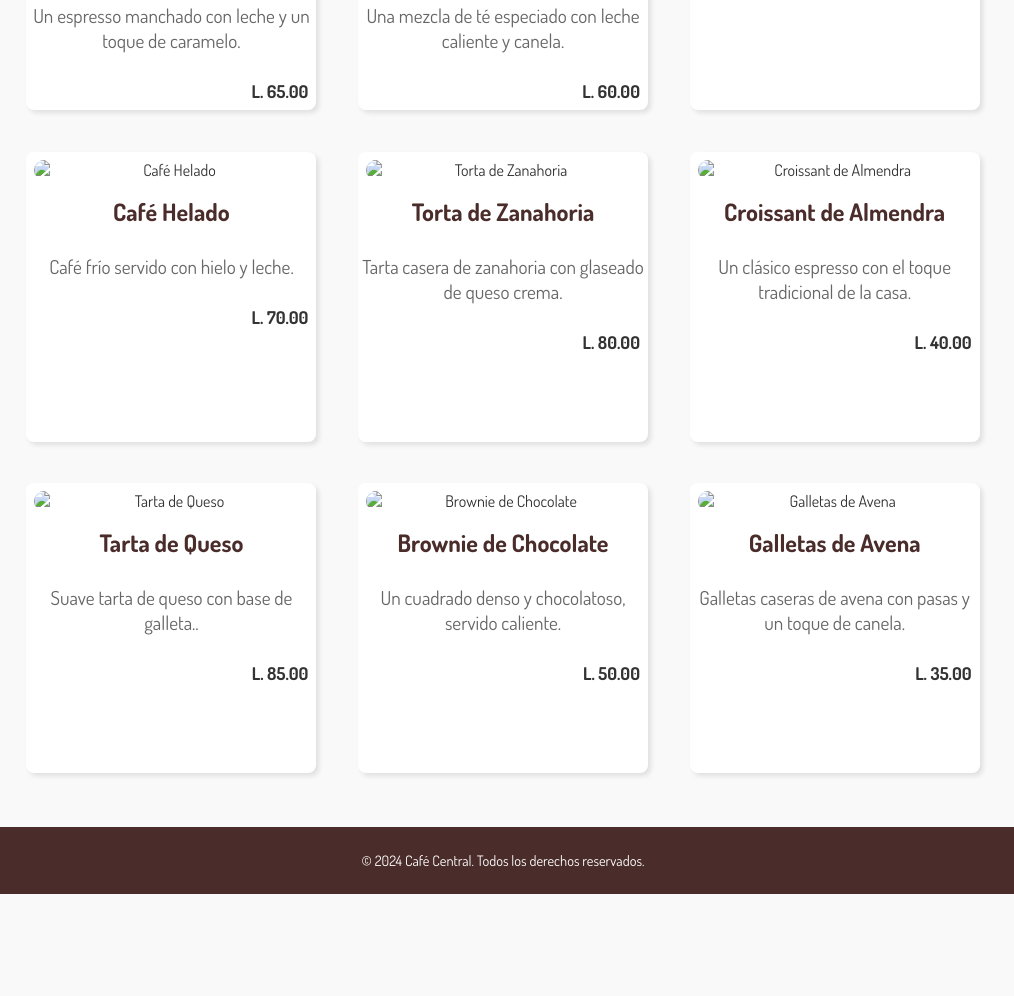
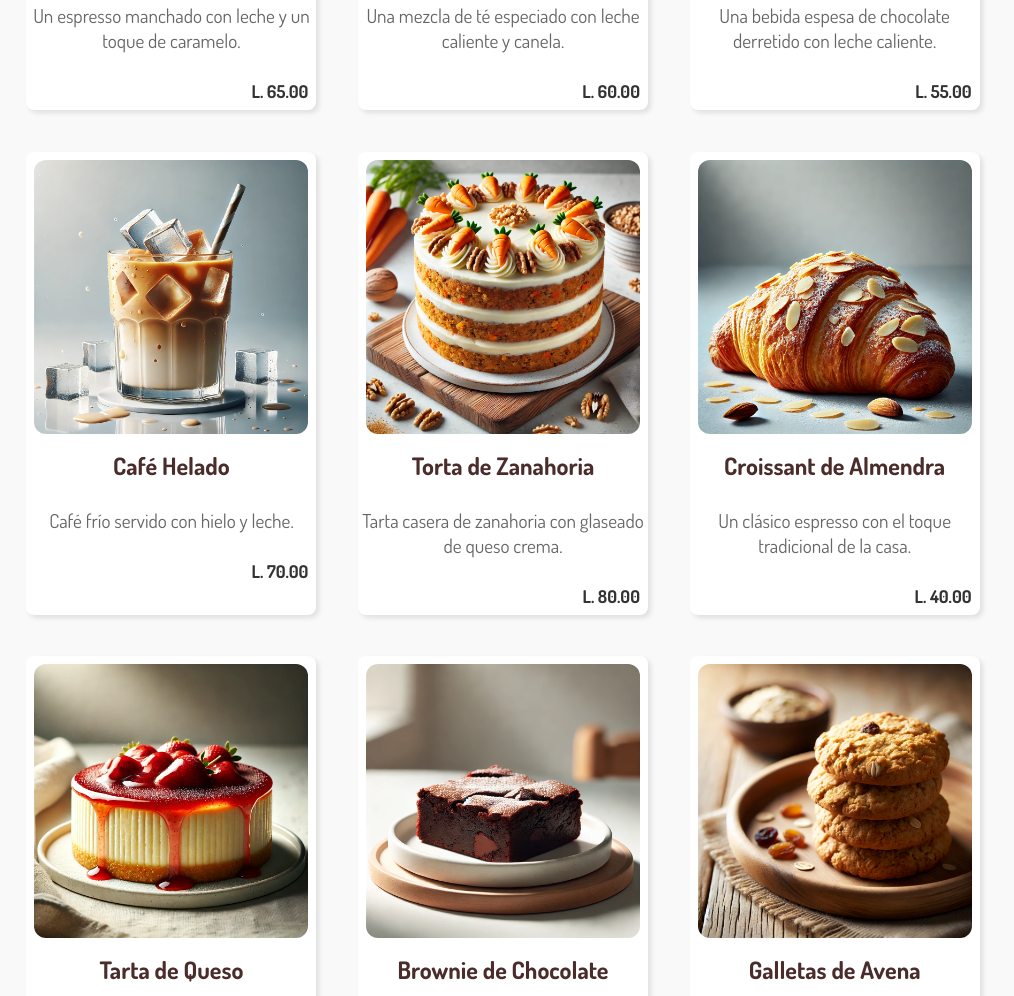
Before and after one commit to realeoncito/CafeArtesanal, a plain HTML site: page index.html in a window 1280 px wide. Shown: the part 1967-2963 px from the top of the page, without its empty margins (137-1151 px from the left). Before the commit the page ends 2861 px from the top, so only its background shows below. Drawn offline with Linux system fonts and the light colour scheme.

Commit message:
referencia a las nuevas imagenes

```diff
--- a/index.html
+++ b/index.html
@@ -81,43 +81,43 @@
                     <span>L. 60.00</span>
                 </div>
                 <div class="producto">
-                    <img src="./res/productos" alt="Chocolate Caliente">
+                    <img src="./res/productos/chocolatecaliente.webp" alt="Chocolate Caliente">
                     <h3>Chocolate Caliente</h3>
                     <p>Una bebida espesa de chocolate derretido con leche caliente.</p>
                     <span>L. 55.00</span>
                 </div>
                 <div class="producto">
-                    <img src="./res/productos" alt="Café Helado">
+                    <img src="./res/productos/icecoffee.webp" alt="Café Helado">
                     <h3>Café Helado</h3>
                     <p>Café frío servido con hielo y leche.</p>
                     <span>L. 70.00</span>
                 </div>
                 <div class="producto">
-                    <img src="./res/productos" alt="Torta de Zanahoria">
+                    <img src="./res/productos/zanahoria.webp" alt="Torta de Zanahoria">
                     <h3>Torta de Zanahoria</h3>
                     <p>Tarta casera de zanahoria con glaseado de queso crema.</p>
                     <span>L. 80.00</span>
                 </div>
                 <div class="producto">
-                    <img src="./res/productos" alt="Croissant de Almendra">
+                    <img src="./res/productos/croissant.webp" alt="Croissant de Almendra">
                     <h3>Croissant de Almendra</h3>
                     <p>Un clásico espresso con el toque tradicional de la casa.</p>
                     <span>L. 40.00</span>
                 </div>
                 <div class="producto">
-                    <img src="./res/productos" alt="Tarta de Queso">
+                    <img src="./res/productos/tartaqueso.webp" alt="Tarta de Queso">
                     <h3>Tarta de Queso</h3>
                     <p>Suave tarta de queso con base de galleta..</p>
                     <span>L. 85.00</span>
                 </div>
                 <div class="producto">
-                    <img src="./res/productos" alt="Brownie de Chocolate">
+                    <img src="./res/productos/brownie.webp" alt="Brownie de Chocolate">
                     <h3>Brownie de Chocolate</h3>
                     <p>Un cuadrado denso y chocolatoso, servido caliente.</p>
                     <span>L. 50.00</span>
                 </div>
                 <div class="producto">
-                    <img src="./res/productos" alt="Galletas de Avena">
+                    <img src="./res/productos/galletaAvena.webp" alt="Galletas de Avena">
                     <h3>Galletas de Avena</h3>
                     <p>Galletas caseras de avena con pasas y un toque de canela.</p>
                     <span>L. 35.00</span>
```
Also changed, not shown: 2 other files.
